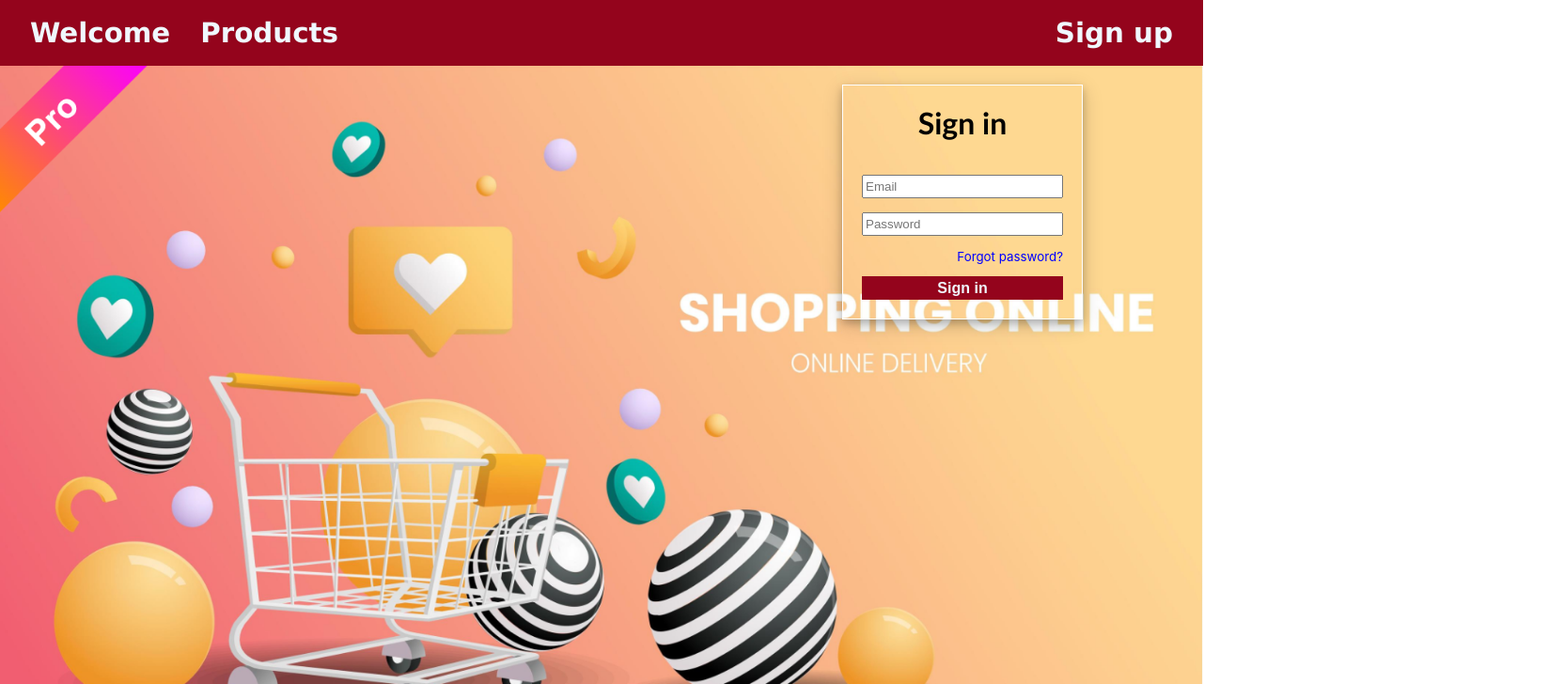
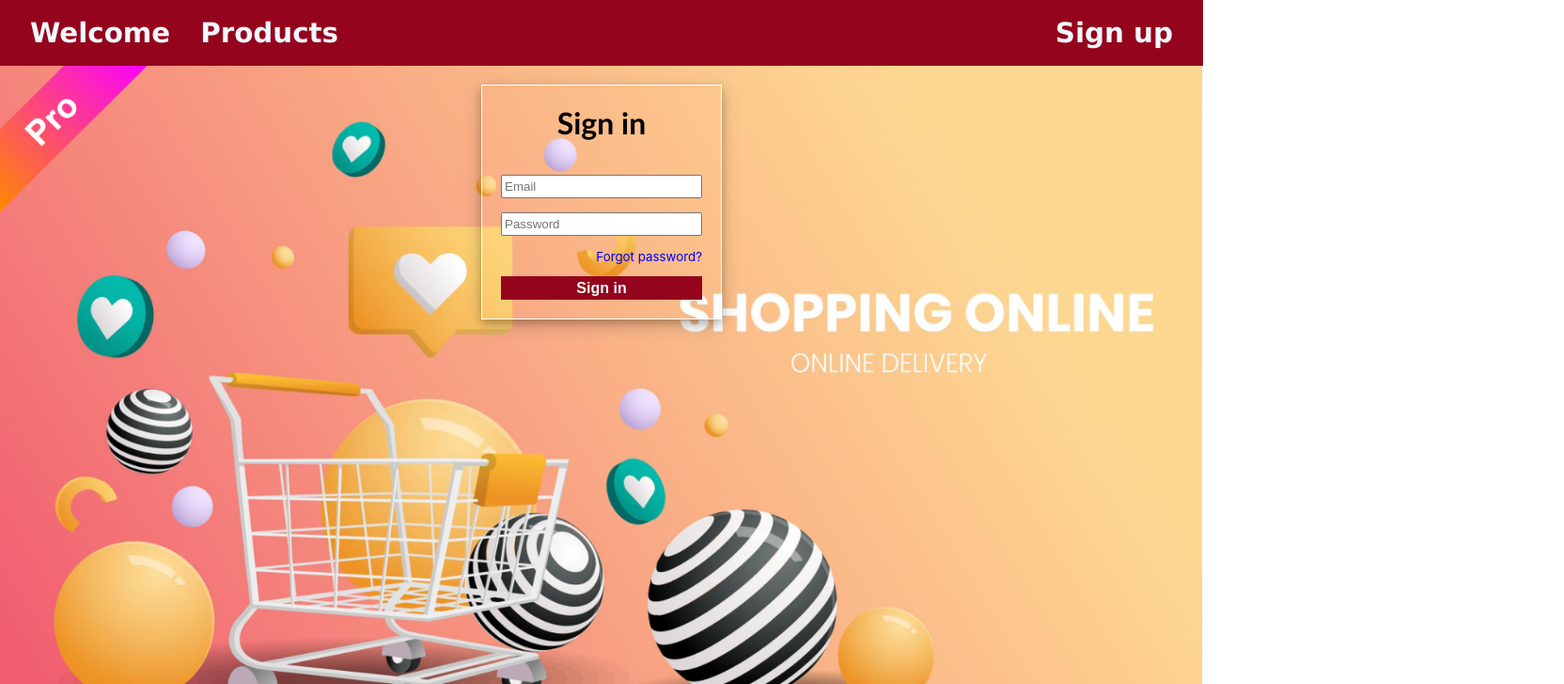
Before and after one commit to notrakib/RCS-Front, a Next.js app: page / in a window 1280 px wide. Shown: the top 728 px of the page at 94% size, 1664 px wide, since content can reach past the window. Built offline with nearby package versions, Linux system fonts and the light colour scheme.

Commit message:
Landing Page Fixed

```diff
--- a/components/layout/slide-err.module.css
+++ b/components/layout/slide-err.module.css
@@ -8,6 +8,7 @@
   margin-left: 77%;
   animation-duration: 1s;
   animation-name: slidein;
+  z-index: 100;
 }
 
 @keyframes slidein {
--- a/components/layout/slide.module.css
+++ b/components/layout/slide.module.css
@@ -8,6 +8,7 @@
   margin-left: 77%;
   animation-duration: 1s;
   animation-name: slidein;
+  z-index: 100;
 }
 
 @keyframes slidein {
--- a/components/others/welcome.module.css
+++ b/components/others/welcome.module.css
@@ -6,5 +6,4 @@
   position: absolute;
   top: 0;
   width: 100%;
-  margin-left: 30%;
 }
```
